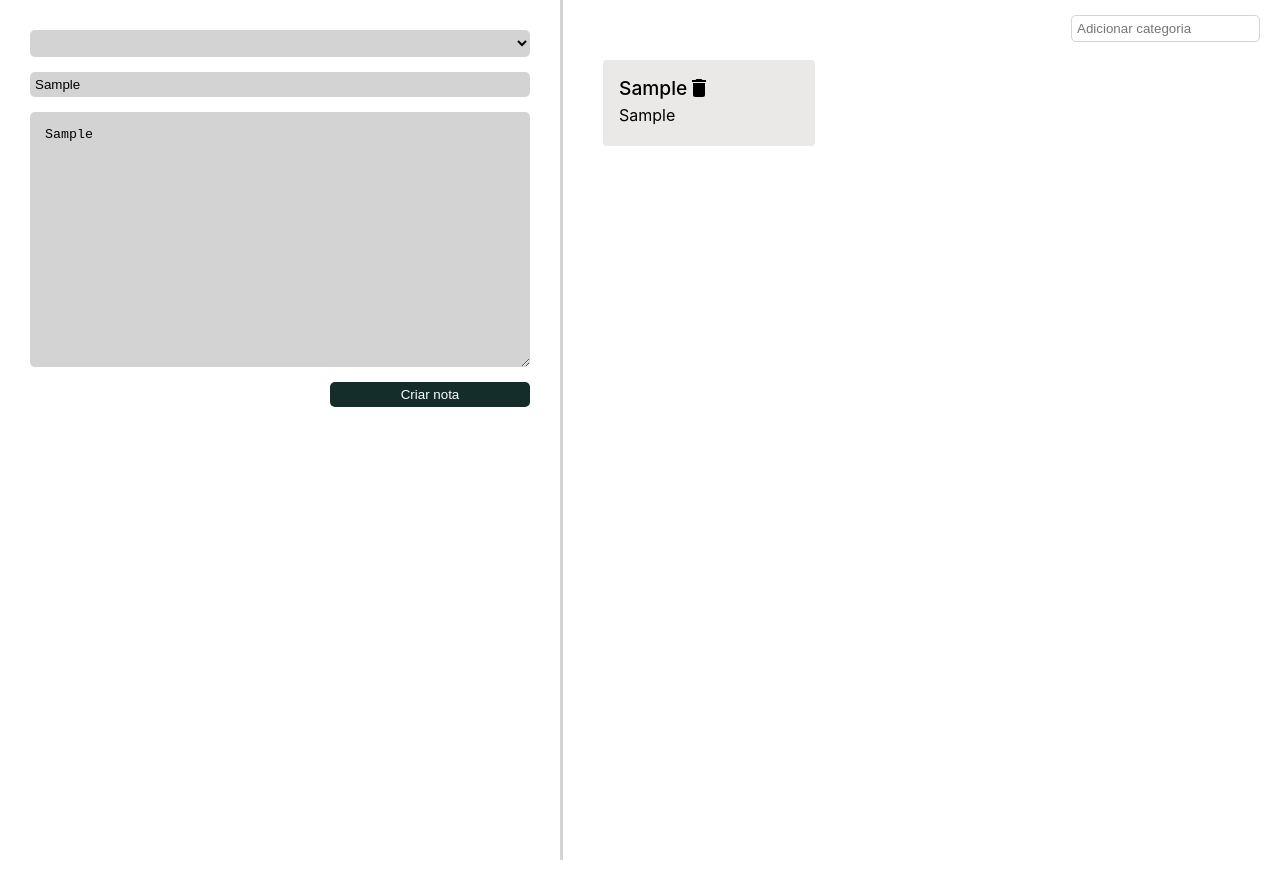
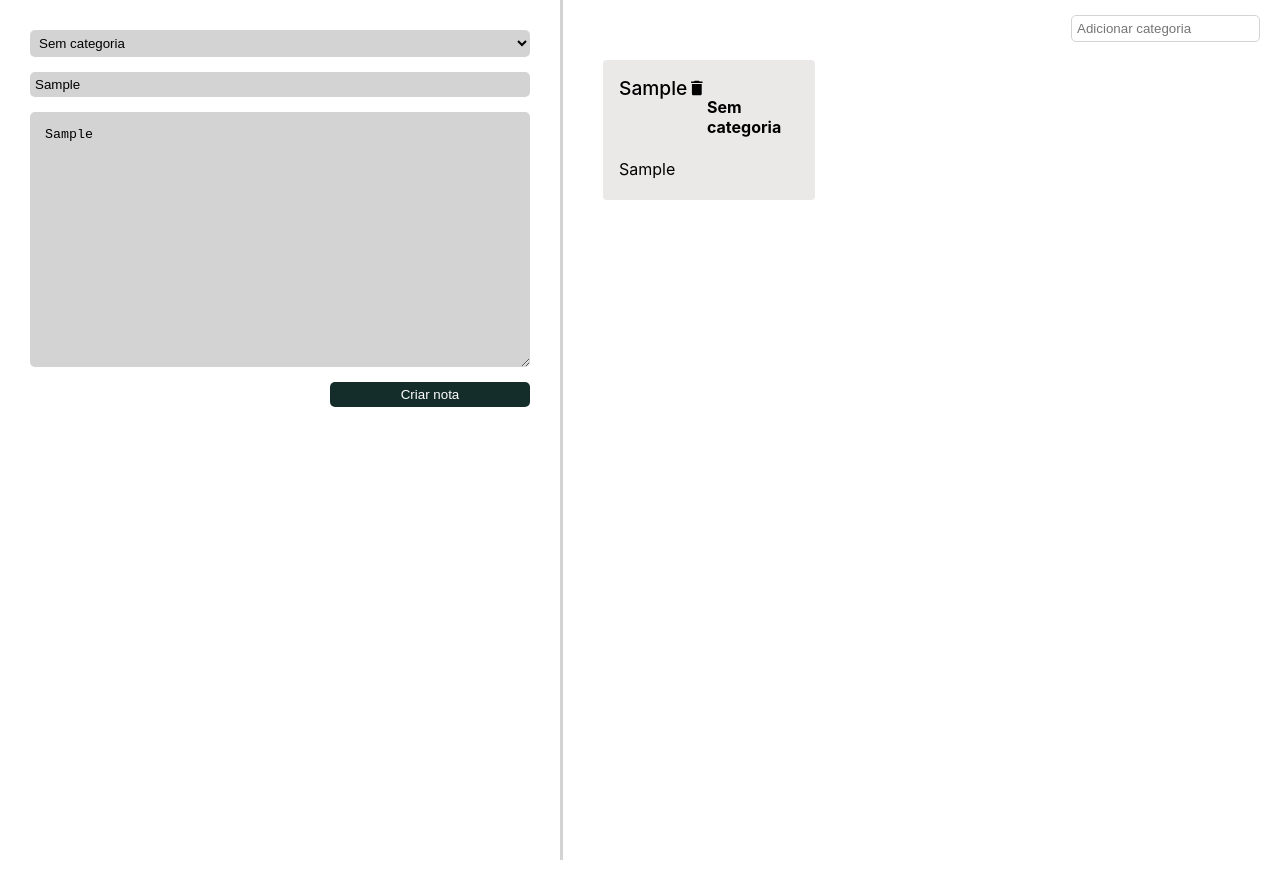
Before and after one commit to Biamah/AprendendoReactJs, a React (Create React App) app: page / in a window 1280 px wide. Both pictures are taken after typing "Sample", "Sample" into the empty fields and a click on the button "Criar nota". Built offline with nearby package versions, Linux system fonts and the light colour scheme.

Commit message:
adicionado categorias ao card

```diff
--- a/src/App.js
+++ b/src/App.js
@@ -15,8 +15,8 @@ class App extends Component {
     };
   }
 
-  createNote(title, text) {
-    const newNote = { title, text };
+  createNote(title, text, categoria) {
+    const newNote = { title, text, categoria };
     const newArrayNotes = [...this.state.notes, newNote]
     const newState = {
       notes: newArrayNotes
--- a/src/components/cardNota/cardNota.jsx
+++ b/src/components/cardNota/cardNota.jsx
@@ -14,6 +14,7 @@ export default class CardNota extends Component {
         <div className="cabecalho">
           <h3 className="title-card">{this.props.title}</h3>
           <DeleteSVG onClick={this.delete.bind(this)} />
+          <h4>{this.props.categoria}</h4>
         </div>
         <p className="text-card">{this.props.text}</p>
       </section>
--- a/src/components/formulário/formularioCadastro.jsx
+++ b/src/components/formulário/formularioCadastro.jsx
@@ -6,6 +6,7 @@ export default class FormularioCadastro extends Component {
     super(props);
     this.title = "";
     this.text = "";
+    this.categoria = "Sem categoria";
   }
 
   _handleTitle(event) {
@@ -19,13 +20,19 @@ export default class FormularioCadastro extends Component {
   _createNote(event) {
     event.preventDefault();
     event.stopPropagation();
-    this.props.createNote(this.title, this.text);
+    this.props.createNote(this.title, this.text, this.categoria);
+  }
+
+  _handleCategoria(event) {
+    event.stopPropagation();
+    this.categoria = event.target.value;
   }
 
   render() {
     return (
       <form className="formulario" onSubmit={this._createNote.bind(this)}>
-        <select>
+        <select onChange={this._handleCategoria.bind(this)}>
+          <option>Sem categoria</option>
           {this.props.categorias.map((categoria) => {
             return <option>{categoria}</option>;
           })}
--- a/src/components/lista/listaDeNotas.jsx
+++ b/src/components/lista/listaDeNotas.jsx
@@ -14,6 +14,7 @@ export default class ListaDeNotas extends Component {
                 eraseNote={this.props.eraseNote}
                 title={note.title}
                 text={note.text}
+                categoria={note.categoria}
               />
             </li>
           );
```
